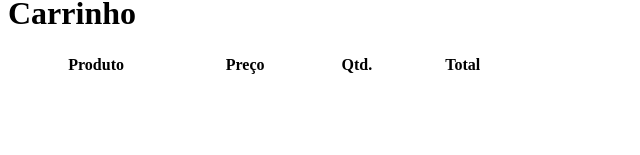
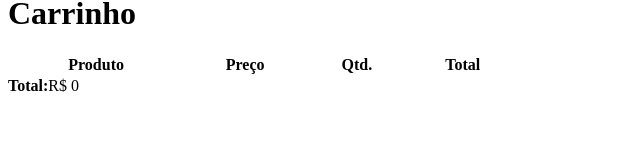
Before and after one commit to gustavogamasa/black-nextjs, a Next.js app: page /cart in a window 1280 px wide. Shown: the part 145-300 px from the top of the page, without its empty margins (0-640 px from the left). Built offline with nearby package versions, Linux system fonts and the light colour scheme.

Commit message:
Fix cartTotal

```diff
--- a/pages/cart.tsx
+++ b/pages/cart.tsx
@@ -4,6 +4,7 @@ import Header from "../src/components/Header";
 import { Container } from "reactstrap";
 import CartTableRow from "../src/components/CartTable";
 import CartTable from "../src/components/CartTable";
+import CartTotal from "../src/components/CartTotal";
 
 export default class cart extends Component {
   render() {
@@ -25,6 +26,7 @@ export default class cart extends Component {
           </h1>
 
           <CartTable />
+          <CartTotal/>
         </Container>
       </main>
 
```
